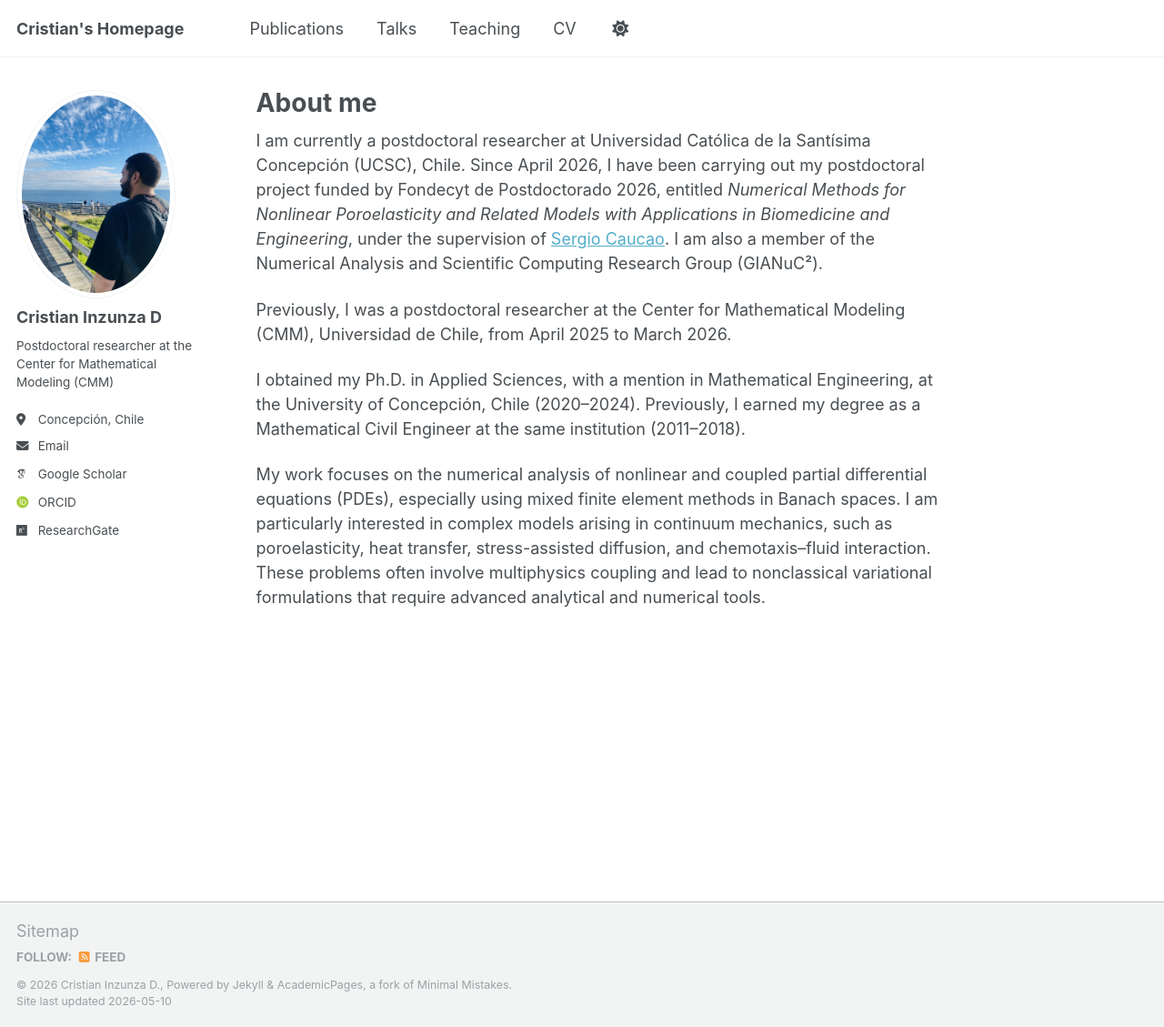
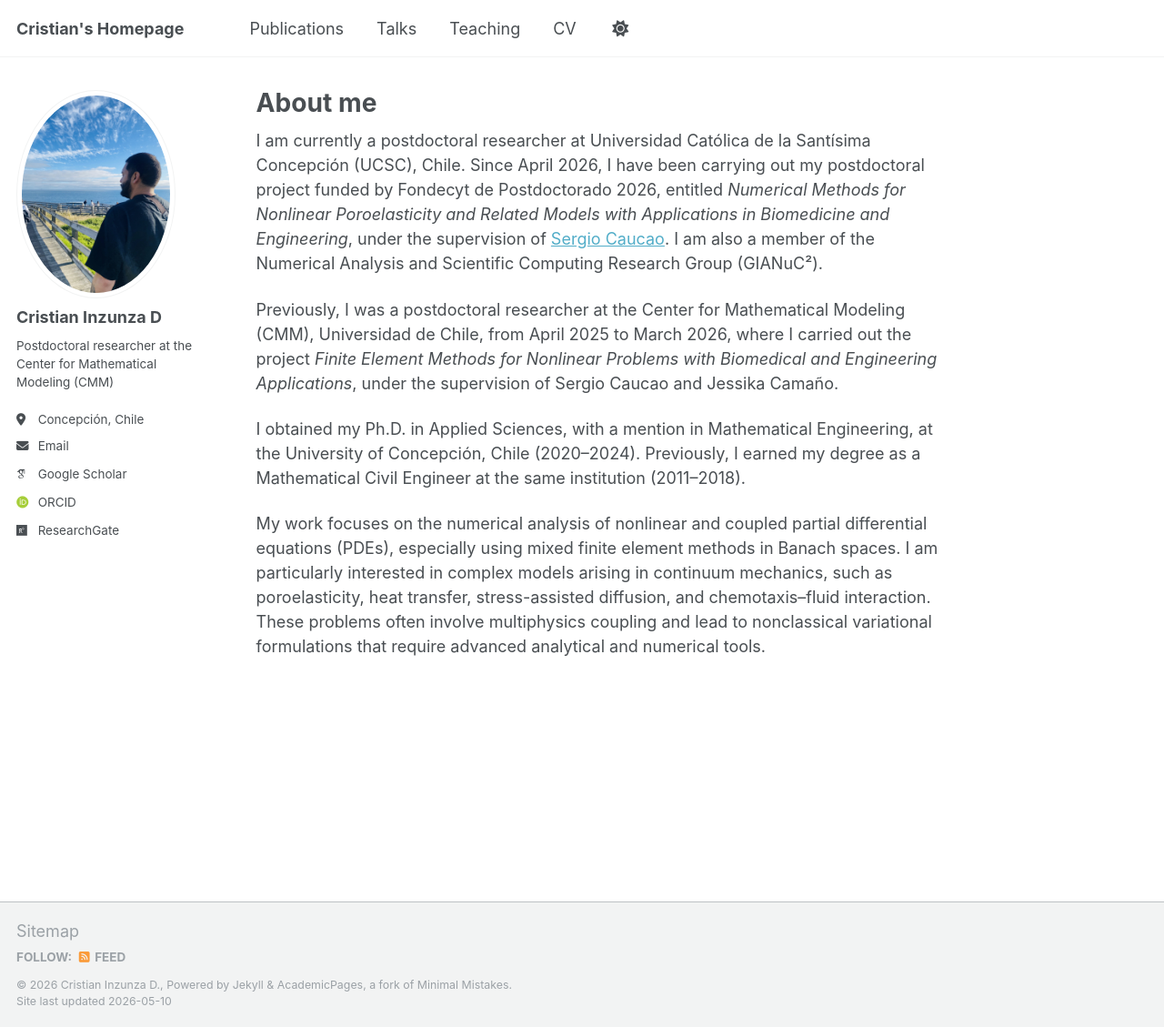
Before and after one commit to Crinzunza/crinzunza.github.io, a Jekyll site: the page built from _pages/about.md, in a window 1280 px wide and 1129 px high. Shown: the whole window at 91% size. Built offline with Jekyll 4.4.1, drawn with Linux system fonts in a browser that asks for light colours; some web fonts are replaced.

Commit message:
Update about page with detailed research history
Expanded on previous postdoctoral research details.

```diff
--- a/_pages/about.md
+++ b/_pages/about.md
@@ -11,9 +11,7 @@ redirect_from:
 I am currently a postdoctoral researcher at Universidad Católica de la Santísima Concepción (UCSC), Chile. Since April 2026, I have been carrying out my postdoctoral project funded by Fondecyt de Postdoctorado 2026, entitled <em>Numerical Methods for Nonlinear Poroelasticity and Related Models with Applications in Biomedicine and Engineering</em>, under the supervision of <a href="https://scaucao.github.io/#"> Sergio Caucao</a>. I am also a member of the Numerical Analysis and Scientific Computing Research Group (GIANuC²).
 </p>
 
-<p>
-Previously, I was a postdoctoral researcher at the Center for Mathematical Modeling (CMM), Universidad de Chile, from April 2025 to March 2026.
-</p>
+Previously, I was a postdoctoral researcher at the Center for Mathematical Modeling (CMM), Universidad de Chile, from April 2025 to March 2026, where I carried out the project <em>Finite Element Methods for Nonlinear Problems with Biomedical and Engineering Applications</em>, under the supervision of Sergio Caucao and Jessika Camaño.
 
 <p>
 I obtained my Ph.D. in Applied Sciences, with a mention in Mathematical Engineering, at the University of Concepción, Chile (2020–2024). Previously, I earned my degree as a Mathematical Civil Engineer at the same institution (2011–2018).
```
